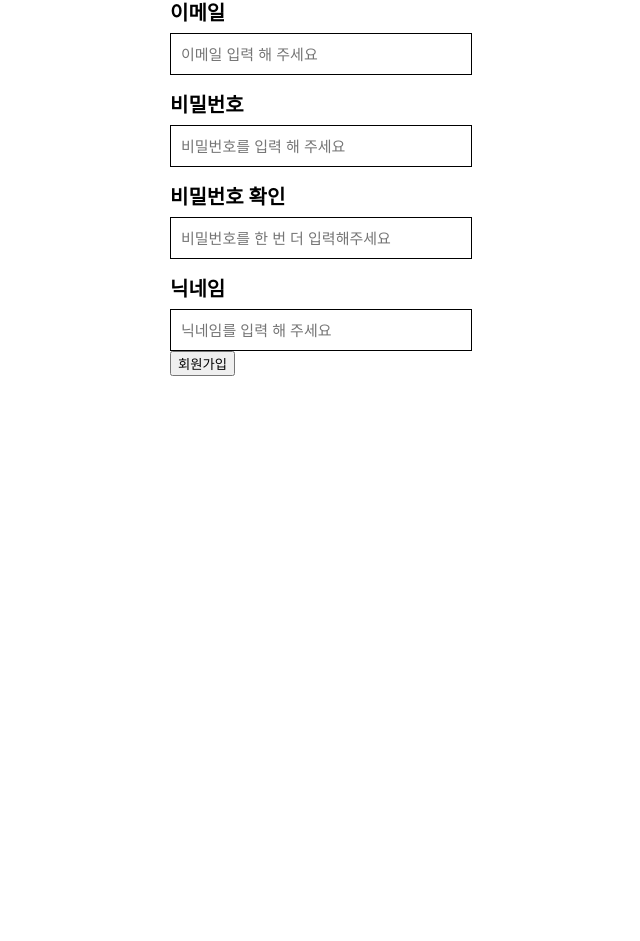
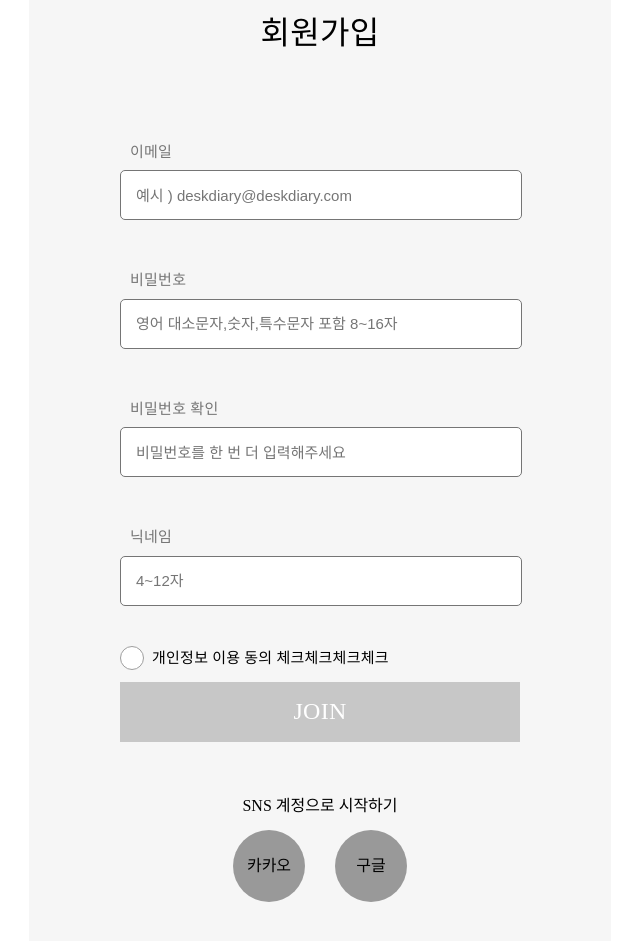
Before and after one commit to DeskDiary/DeskDiary-FE, a React (Create React App) app: page /join in a window 1280 px wide. Shown: the part 177-1118 px from the top of the page, without its empty margins (320-960 px from the left). Before the commit the page ends 800 px from the top, so only its background shows below. Built offline with nearby package versions, Linux system fonts and the light colour scheme.

Commit message:
💄 회원가입 와이어프레임과 맞춤

```diff
--- a/db.json
+++ b/db.json
@@ -1,5 +1,5 @@
 {
-  "users": [
+  "join": [
     {
       "id": 1,
       "email": "email@email.com",
@@ -17,6 +17,12 @@
       "password": "asd@23",
       "nickname": "asd",
       "id": 3
+    },
+    {
+      "email": "dlap@asd.asd",
+      "password": "123",
+      "nickname": "123",
+      "id": 4
     }
   ]
 }
--- a/src/components/layout/Header.tsx
+++ b/src/components/layout/Header.tsx
@@ -110,11 +110,12 @@ const User = styled(FlexContainer)``;
 
 const NavHeader = styled(FlexContainer)`
   width: 100vw;
-  height: 60px;
+  height: 76px;
   background-color: white;
   box-shadow: 0px 2px 6px 0px #e8e8e8;
+  z-index: 50;
 
-  position: fixed;
+  position: relative;
   top: 0;
   left: 0;
 `;
--- a/src/components/layout/LogoHeader.tsx
+++ b/src/components/layout/LogoHeader.tsx
@@ -35,7 +35,7 @@ const FlexContainer = styled.div<{
 
 const NavHeader = styled(FlexContainer)`
   width: 100vw;
-  height: 60px;
+  height: 76px;
   background-color: white;
   box-shadow: 0px 2px 6px 0px #e8e8e8;
 
--- a/src/components/layout/MainLayout.tsx
+++ b/src/components/layout/MainLayout.tsx
@@ -21,7 +21,7 @@ const Wrap = styled.div`
   width: 100%;
   display: flex;
   justify-content: center;
-  padding-top: 60px;
+  padding-top: 76px;
   padding-bottom: 200px;
 `;
 export default MainLayout;
--- a/src/components/layout/SideLayout.tsx
+++ b/src/components/layout/SideLayout.tsx
@@ -17,10 +17,10 @@ const SideLayout: React.FC<SideLayoutProps> = () => {
 const Wrap = styled.div`
   min-height: calc(100vh - 260px);
   position: relative;
-  width: 100%;
+  width: 100vw;
   display: flex;
   justify-content: center;
-  padding-top: 60px;
-  padding-bottom: 200px;
+  padding-top: 76px;
+
 `;
 export default SideLayout;
--- a/src/pages/Join.tsx
+++ b/src/pages/Join.tsx
@@ -4,71 +4,115 @@ import { toast } from 'sonner';
 import { useRecoilState } from 'recoil';
 import { userAtom } from '../recoil/UserAtom';
 import axios from 'axios';
-import {
-  validateEmail,
-  validatePassword,
-  validateNickname,
-} from '../utils/validation';
+import { Link } from 'react-router-dom';
 
 type JoinProps = {};
 
 const Join: React.FC<JoinProps> = () => {
   const [user, setUser] = useRecoilState(userAtom);
-  const [confitmPassword, setConfirmPassword] = useState('');
+  const [confitmPassword, setConfitmPassword] = useState('');
+  const [isPasswordMatch, setIsPasswordMatch] = useState(false);
+
+  const blurConfirmHandler = async () => {
+    if (confitmPassword !== user.password) {
+      setIsPasswordMatch(true);
+      return;
+    } else {
+      setIsPasswordMatch(false);
+    }
+  };
 
   const onSubmitJoin = async (e: React.FormEvent<HTMLFormElement>) => {
     e.preventDefault();
 
-    // 유효성 검사
-    // 이메일 유효성 검사
-    if (!validateEmail(user.email)) {
-      console.log('Email validation failed.');
-      toast.error('올바른 이메일 형식을 입력해주세요.');
-      return;
-    }
+    toast.promise(
+      axios.post(`${process.env.REACT_APP_SERVER_URL!}/join`, user),
+      {
+        loading: '회원가입을 요청 중입니다',
+        success: () => {
+          return '회원가입 완료';
+        },
+        error: ({ response }) => {
+          if (
+            response.status === 400 &&
+            response.data.message.includes('이메일이 이미')
+          ) {
+            return "이메일이 이미 사용중입니다.";
+          }
 
-    // 비밀번호 유효성 검사
-    if (!validatePassword(user.password)) {
-      toast.error(
-        '비밀번호는 영문 + 숫자 + 특수기호 포함 6글자 이상 20글자 이내로 작성해주세요.',
-      );
-      return;
-    }
+          if (
+            response.status === 400 &&
+            response.data.message.includes('이메일이 형식이')
+          ) {
+            return "이메일 형식이 아닙니다";
+          }
 
-    // 비밀번호 확인
-    if (confitmPassword !== user.password) {
-      toast.error('비밀번호가 일치하지 않습니다.');
-      return;
-    }
+          if (
+            response.status === 400 &&
+            response.data.message.includes('이메일이 비어')
+          ) {
+            return "이메일이 비어 있으면 안됩니다.";
+          }
 
-    // 닉네임 유효성 검사
-    if (!validateNickname(user.nickname)) {
-      console.log('Nickname validation failed.');
-      toast.error(
-        '닉네임은 문자로 이루어진 2~8글자로 설정해주세요.',
-      );
-      return;
-    }
+          if (
+            response.status === 400 &&
+            response.data.message.includes('이메일은 소문자로')
+          ) {
+            return "이메일은 소문자로 작성해야 합니다.";
+          }
 
-    try {
-      await axios.post('http://localhost:4000/users', user);
-      toast.success('회원가입 성공!');
-      setUser({ email: '', password: '', nickname: '' }); // 초기화
-    } catch (error) {
-      toast.error('회원가입 실패!');
-    }
+          if (
+            response.status === 400 &&
+            response.data.message.includes('닉네임이 비어 있으면 안됩니다.')
+          ) {
+            return "닉네임이 비어 있으면 안됩니다.";
+          }
+
+          if (
+            response.status === 400 &&
+            response.data.message.includes('닉네임은 한글, 알파벳, 숫자만 포함해야 합니다')
+          ) {
+            return "닉네임은 한글, 알파벳, 숫자만 포함해야 합니다";
+          }
+
+          if (
+            response.status === 400 &&
+            response.data.message.includes('비밀번호가 비어 있으면 안됩니다.')
+          ) {
+            return "비밀번호가 비어 있으면 안됩니다.";
+          }
+
+          if (
+            response.status === 400 &&
+            response.data.message.includes('비밀번호는 대문자, 소문자, 숫자, 특수문자를 각각 하나 이상 포함해야 합니다')
+          ) {
+            return "비밀번호는 대문자, 소문자, 숫자, 특수문자를 각각 하나 이상 포함해야 합니다";
+          }
+
+          if (
+            response.status === 400 &&
+            response.data.message.includes('비밀번호는 8자 이상이어야 합니다')
+          ) {
+            return '비밀번호는 8자 이상이어야 합니다';
+          }
+
+          return '회원가입에 실패햇습니다. 관리자에게 문의해주세요.';
+        },
+        finally: () => {},
+      },
+    );
   };
 
   return (
     <JoinForm onSubmit={onSubmitJoin}>
       <JoinContainer>
-        <Title>JOIN</Title>
-        <JoinList gap="20px">
+        <Title>회원가입</Title>
+        <JoinList gap="40px" align="start">
           <Joincontent align="start">
             <JoinLabel>이메일</JoinLabel>
             <JoinInput
               type="email"
-              placeholder="이메일 입력 해 주세요"
+              placeholder="예시 ) deskdiary@deskdiary.com"
               onChange={e => setUser({ ...user, email: e.target.value })}
             />
           </Joincontent>
@@ -77,7 +121,7 @@ const Join: React.FC<JoinProps> = () => {
             <JoinLabel>비밀번호</JoinLabel>
             <JoinInput
               type="password"
-              placeholder="비밀번호를 입력 해 주세요"
+              placeholder="영어 대소문자,숫자,특수문자 포함 8~16자"
               onChange={e => setUser({ ...user, password: e.target.value })}
             />
           </Joincontent>
@@ -87,23 +131,35 @@ const Join: React.FC<JoinProps> = () => {
             <JoinInput
               type="password"
               placeholder="비밀번호를 한 번 더 입력해주세요"
-              onChange={(e: React.ChangeEvent<HTMLInputElement>) =>
-                setConfirmPassword(e.target.value)
-              }
+              onChange={e => setConfitmPassword(e.target.value)}
+              onBlur={blurConfirmHandler}
             />
+            {isPasswordMatch ? (
+              <ErrorMessage>비밀번호가 일치하지 않습니다.</ErrorMessage>
+            ) : null}
           </Joincontent>
 
           <Joincontent align="start">
             <JoinLabel>닉네임</JoinLabel>
             <JoinInput
               type="text"
-              placeholder="닉네임를 입력 해 주세요"
+              placeholder="4~12자"
               onChange={e => setUser({ ...user, nickname: e.target.value })}
             />
           </Joincontent>
+
+          <Joincontent row justify="start">
+            <AgreeCheck type="checkbox"></AgreeCheck>
+            <AgreeLink to="/">개인정보 이용 동의 체크체크체크체크</AgreeLink>
+          </Joincontent>
         </JoinList>
       </JoinContainer>
-      <button type="submit">회원가입</button>
+      <JoinButton type="submit">JOIN</JoinButton>
+      <SocialLoginText>SNS 계정으로 시작하기</SocialLoginText>
+      <SocialLoginGroup row gap="30px">
+        <SocialLoginLink to="/">카카오</SocialLoginLink>
+        <SocialLoginLink to="/">구글</SocialLoginLink>
+      </SocialLoginGroup>
     </JoinForm>
   );
 };
@@ -122,45 +178,153 @@ const FlexContainer = styled.div<{
   width: 300px;
 `;
 
+const ErrorMessage = styled.div`
+  width: 400px;
+  padding: 10px;
+  color: var(--system-error, #d32f2f);
+  font-feature-settings: 'clig' off, 'liga' off;
+  font-family: Noto Sans;
+  font-size: 15px;
+  font-style: normal;
+  font-weight: 400;
+  line-height: 123.5%; /* 18.525px */
+  letter-spacing: 0.25px;
+
+  top: 85px;
+
+  position: absolute;
+`;
+
+const SocialLoginLink = styled(Link)`
+  width: 72px;
+  height: 72px;
+  background-color: #999;
+  border-radius: 50%;
+  display: flex;
+  justify-content: center;
+  align-items: center;
+  margin-bottom: 130px;
+`;
+
+const SocialLoginText = styled(FlexContainer)`
+  margin-top: 40px;
+  height: 48px;
+`;
+
+const SocialLoginGroup = styled(FlexContainer)``;
+
+const JoinButton = styled.button`
+  width: 400px;
+  height: 60px;
+  padding: 10px;
+  justify-content: center;
+  align-items: center;
+  background: rgba(153, 153, 153, 0.5);
+  border: none;
+  margin-top: 12px;
+
+  color: #fff;
+  font-feature-settings: 'clig' off, 'liga' off;
+  font-family: Pretendard;
+  font-size: 24px;
+  font-style: normal;
+  font-weight: 500;
+  line-height: 123.5%; /* 29.64px */
+  letter-spacing: 0.25px;
+`;
+
+const AgreeLink = styled(Link)`
+  color: #000;
+  font-feature-settings: 'clig' off, 'liga' off;
+  font-family: Pretendard;
+  font-size: 15px;
+  font-style: normal;
+  font-weight: 400;
+  line-height: 123.5%; /* 18.525px */
+  letter-spacing: 0.25px;
+`;
+
+const AgreeCheck = styled.input`
+  appearance: none;
+  width: 24px;
+  height: 24px;
+  border-radius: 50%;
+  background-color: white;
+  border: 1px solid #9e9e9e;
+  display: inline-block;
+  margin: 0 8px 0 0;
+
+  // 체크했을 때의 스타일
+  &:checked {
+    background-color: #9e9e9e;
+  }
+`;
+
 const JoinForm = styled.form`
-  display: flex-direction;
+  display: flex;
   flex-direction: column;
   align-items: center;
-`
+  justify-content: start;
+  width: 582px;
+  background: rgba(237, 237, 237, 0.5);
+  height: 100%;
+`;
 
-const Joincontent = styled(FlexContainer)``;
+const Joincontent = styled(FlexContainer)`
+  position: relative;
+  z-index: 0;
+`;
 
 const JoinInput = styled.input`
-  width: calc(100% - 20px);
-  height: 40px;
-  border-radius: 0%;
-  border: 1.5px solid black;
-  padding: 0 10px;
+  width: 370px;
+  height: 28px;
+  border-radius: 5px;
+  border: 1px solid var(--gray-07, #757575);
+  background: #fff;
+  padding: 10px 15px;
   font-size: 15px;
 
   &:focus {
-    outline: 1.5px solid greenyellow;
+    outline: 1.5px solid gray;
     border: none;
   }
 `;
 
 const JoinLabel = styled.div`
-  font-size: 20px;
-  font-weight: bold;
-  margin-bottom: 10px;
+  width: 400px;
+  padding: 10px;
+
+  color: var(--gray-07, #757575);
+  font-feature-settings: 'clig' off, 'liga' off;
+  font-family: Noto Sans;
+  font-size: 15px;
+  font-style: normal;
+  font-weight: 400;
+  line-height: 123.5%; /* 18.525px */
+  letter-spacing: 0.25px;
 `;
 
 const JoinList = styled(FlexContainer)`
-  margin-top: 30px;
+  margin-top: 79px;
+  width: 100%;
 `;
 
 const JoinContainer = styled(FlexContainer)`
-  margin-top: 50px;
+  width: 400px;
 `;
 
 const Title = styled.div`
-  font-size: 40px;
-  font-weight: bold;
+  color: #000;
+  text-align: center;
+  font-feature-settings: 'clig' off, 'liga' off;
+  font-family: Pretendard;
+  font-size: 32px;
+  font-style: normal;
+  font-weight: 400;
+  line-height: normal;
+  letter-spacing: 0.25px;
+  width: 100%;
+  margin-top: 108px;
 `;
 
 export default Join;
```
Also changed, not shown: src/utils/validation.ts (deleted, +0 -17 lines), 1 other file (tests, documents, lock files or other folders).
